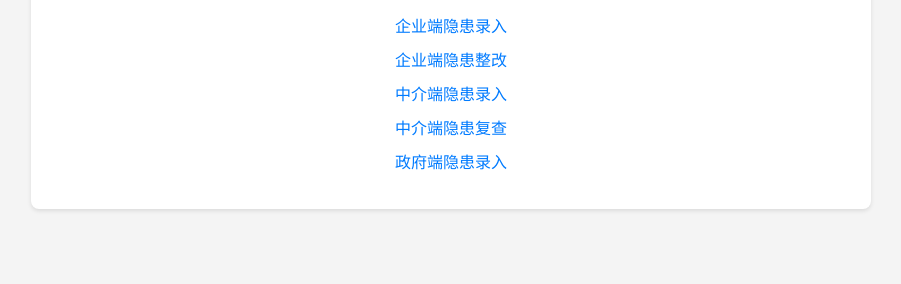
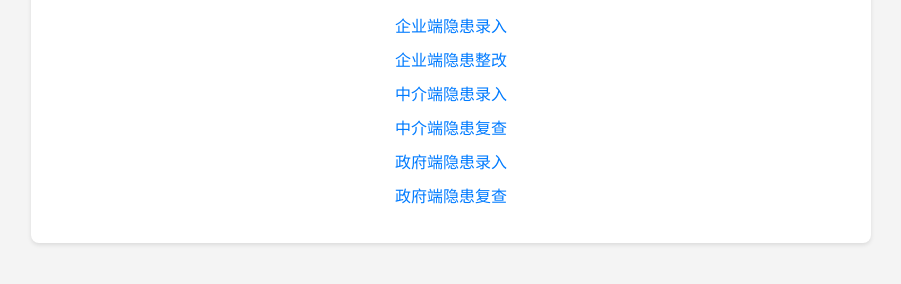
Before and after one commit to lijiusong/wan_github.io, a plain HTML site: page index.html in a window 1280 px wide. Shown: the part 184-468 px from the top of the page, without its empty margins (189-1090 px from the left). Drawn offline with Linux system fonts and the light colour scheme.

Commit message:
Update index.html

```diff
--- a/index.html
+++ b/index.html
@@ -52,6 +52,7 @@
             <li><a href="中介端隐患录入" download>中介端隐患录入</a></li>
             <li><a href="中介端隐患录入" download>中介端隐患复查</a></li>
             <li><a href="政府端录入" download>政府端隐患录入</a></li>
+            <li><a href="政府端录入" download>政府端隐患复查</a></li>
             <!-- 您可以继续添加更多的下载链接 -->
         </ul>
     </div>
```
